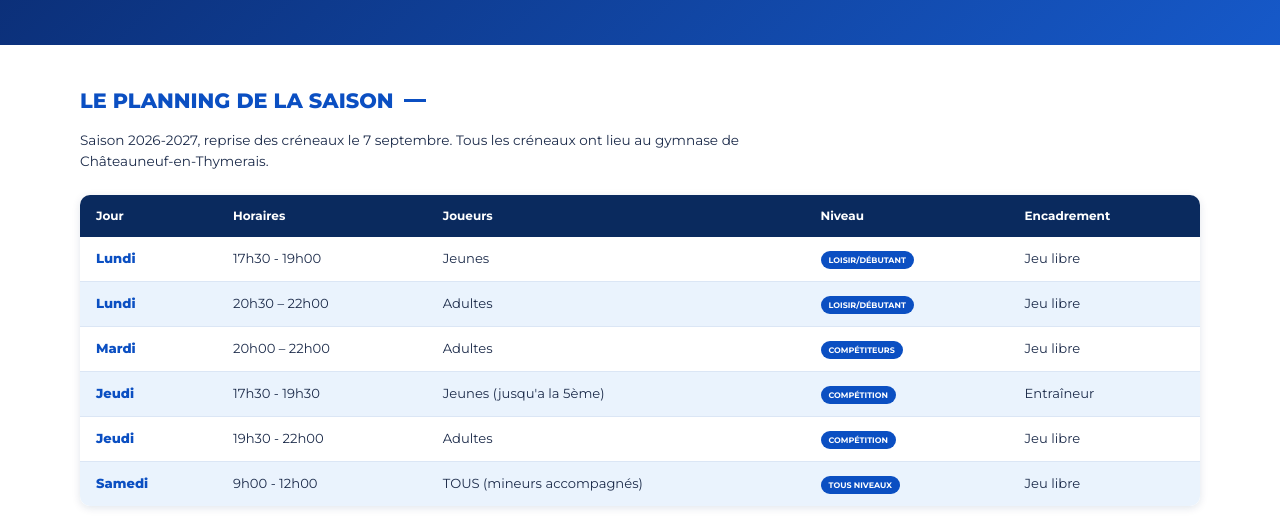
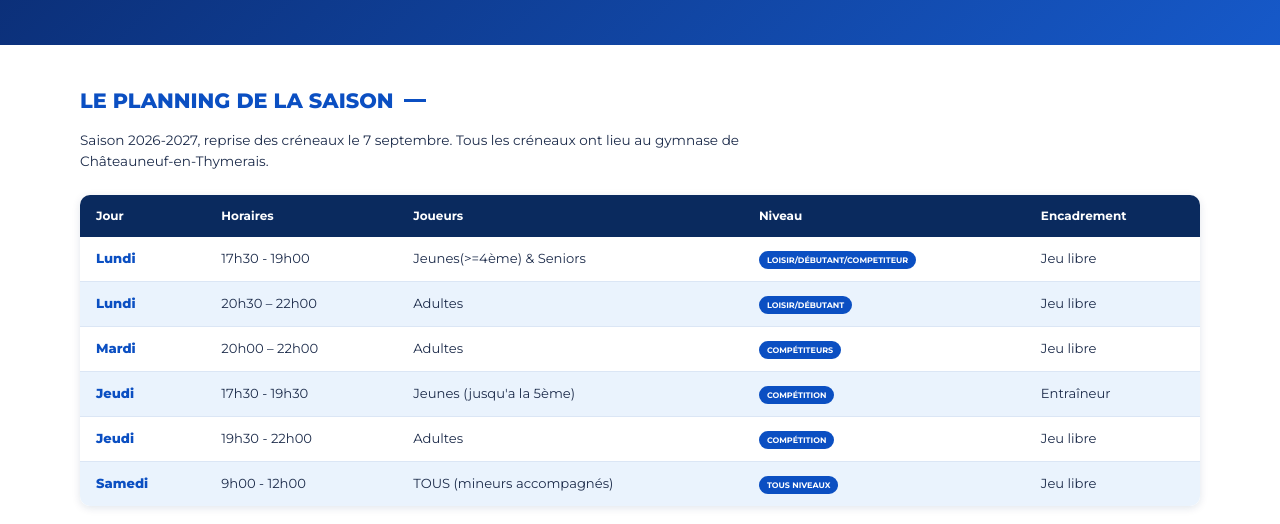
Before and after one commit to lucienriv1710/AST-BAD, a plain HTML site: page cr-reguliers.html in a window 1280 px wide. Shown: the part 276-800 px from the top of the page. Drawn offline with Linux system fonts and the light colour scheme.

Commit message:
crreguliers

```diff
--- a/cr-reguliers.html
+++ b/cr-reguliers.html
@@ -91,8 +91,8 @@
             <tr>
               <th scope="row">Lundi</th>
               <td>17h30 - 19h00</td>
-              <td>Jeunes</td>
-              <td><span class="tag">LOISIR/DÉBUTANT</span></td>
+              <td>Jeunes(>=4ème) & Seniors</td>
+              <td><span class="tag">LOISIR/DÉBUTANT/COMPETITEUR</span></td>
               <td>Jeu libre</td>
             </tr>
             <tr>
```
